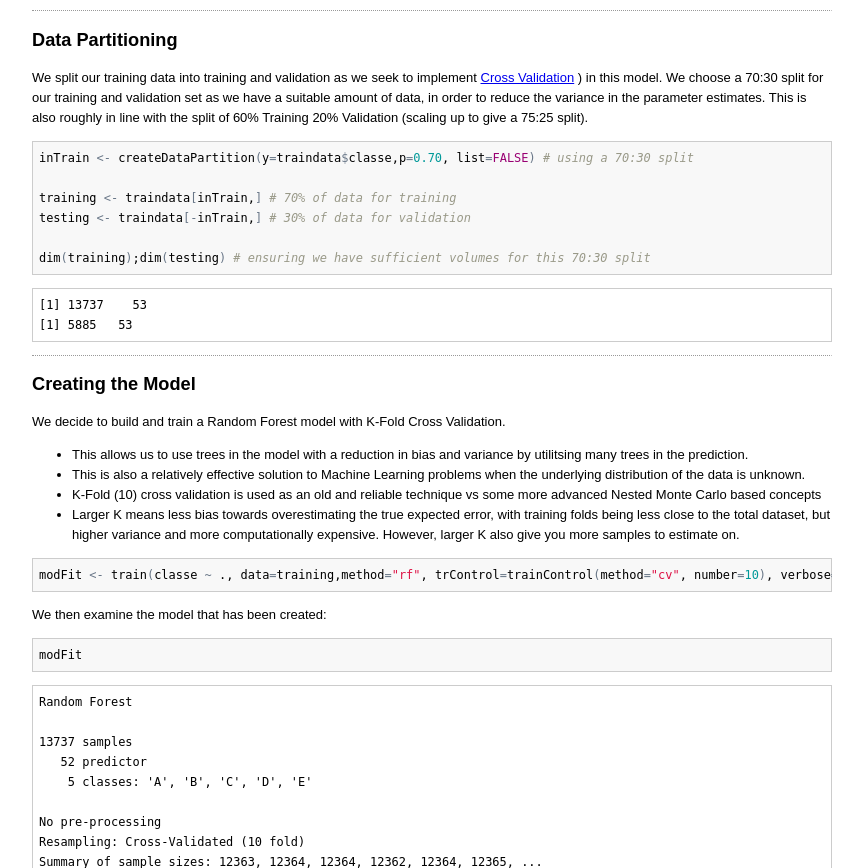
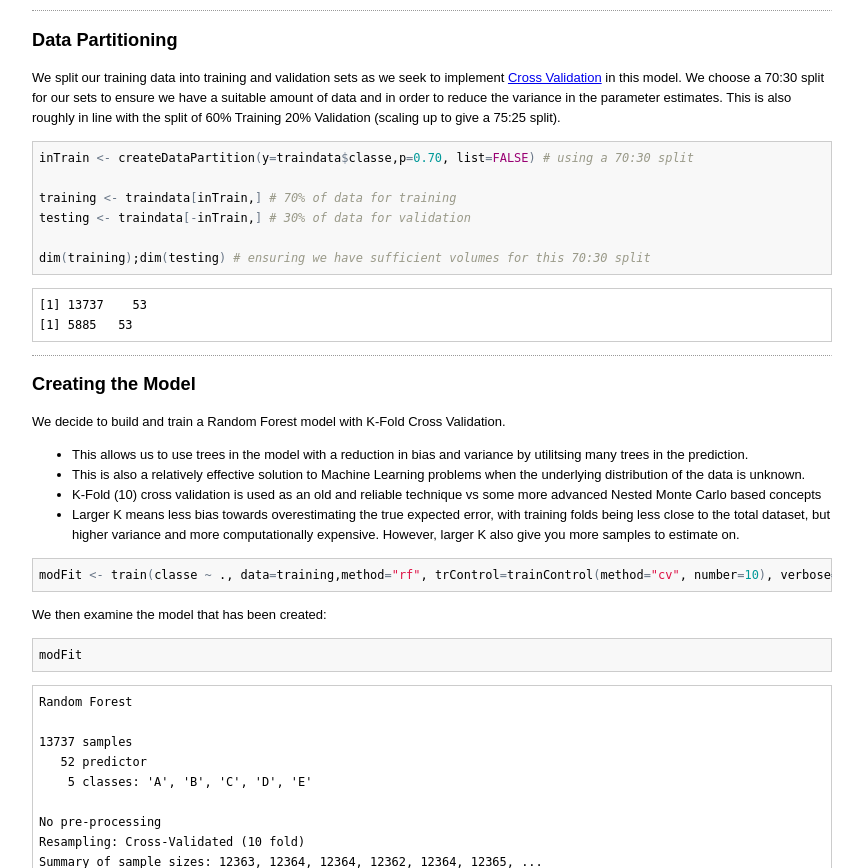
Before and after one commit to mw572/mw572.github.io, a plain HTML site: page PracticalMachineLearning/index.html in a window 1280 px wide. Shown: the part 1255-2123 px from the top of the page, without its empty margins (208-1071 px from the left). Drawn offline with Linux system fonts and the light colour scheme.

Commit message:
Final Commit

```diff
--- a/PracticalMachineLearning/index.html
+++ b/PracticalMachineLearning/index.html
@@ -266,7 +266,7 @@ traindata$classe = classe # adding our classe column back into the training data
 
 <h3>Data Partitioning</h3>
 
-<p>We split our training data into training and validation as we seek to implement <a href="https://en.wikipedia.org/wiki/Cross-validation_(statistics">Cross Validation</a> ) in this model. We choose a 70:30 split for our training and validation set as we have a suitable amount of data, in order to reduce the variance in the parameter estimates. This is also roughly in line with the split of 60% Training 20% Validation (scaling up to give a 75:25 split).</p>
+<p>We split our training data into training and validation sets as we seek to implement <a href="https://en.wikipedia.org/wiki/Cross-validation_(statistics">Cross Validation</a>  in this model. We choose a 70:30 split for our sets to ensure we have a suitable amount of data and in order to reduce the variance in the parameter estimates. This is also roughly in line with the split of 60% Training 20% Validation (scaling up to give a 75:25 split).</p>
 
 <pre><code class="r">inTrain &lt;- createDataPartition(y=traindata$classe,p=0.70, list=FALSE) # using a 70:30 split
 
```
